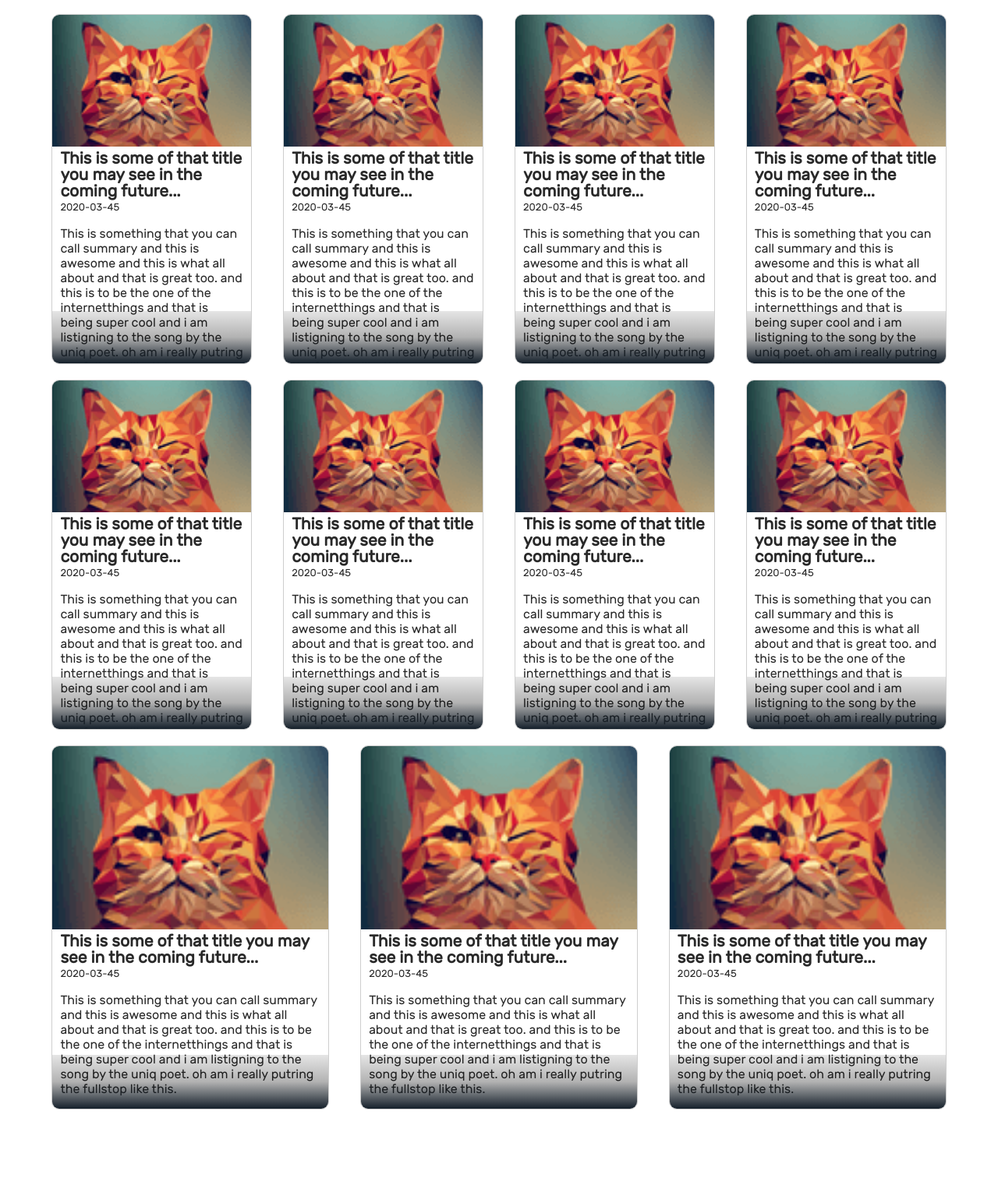
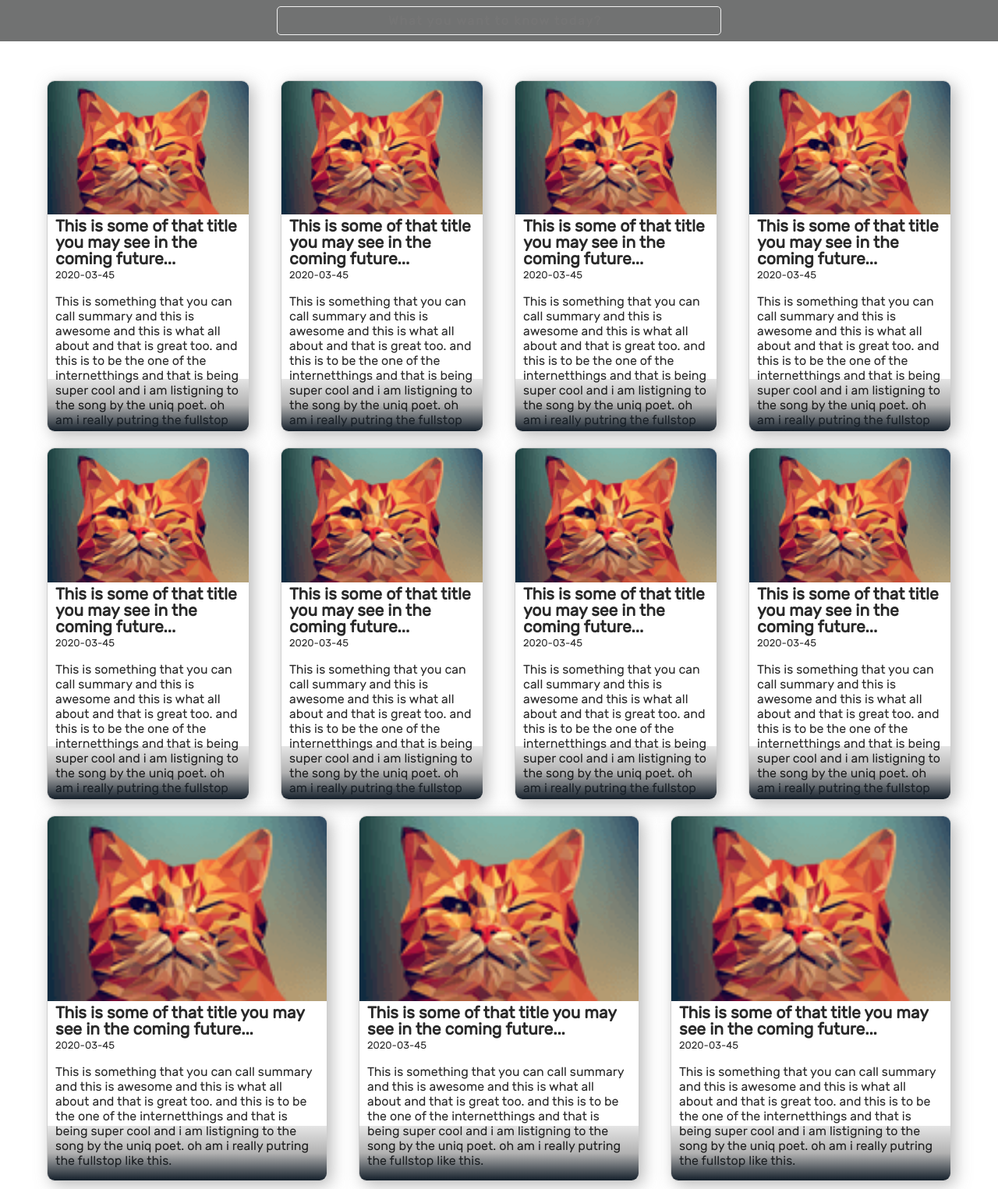
Before and after one commit to sudipghimire533/write-pen, a PHP site: page /home/ in a window 1280 px wide. Shown: the whole page at 78% size. Before the commit the page ends 1423 px from the top, so only its background shows below. Run offline with PHP 8.4, Linux system fonts and the light colour scheme.

Commit message:
Add navbar sample and other minor changes...

```diff
--- a/blogs/index.php
+++ b/blogs/index.php
@@ -27,6 +27,9 @@ if($thisPost == 404){
     <link rel="stylesheet" href="https://cdnjs.cloudflare.com/ajax/libs/font-awesome/4.7.0/css/font-awesome.min.css">
 </head>
 <body>
+    <?php
+        include_once('../navbar.php');
+    ?>
     <div id='Main'>
         <div id='contentWrapper'>
             <div id='postCover' style="background: url('<?php echo $thisPost['cover']; ?>');">
--- a/home/home.css
+++ b/home/home.css
@@ -2,6 +2,11 @@
     display: flex;
     flex-flow: row wrap;
     justify-content: space-around;
+}
+#NavBar{
+    position: sticky;
+    top: 0;
+    z-index: 3;
 }
 #Main{
     display: flex;
@@ -27,6 +32,13 @@
     min-width: 200px;
     max-width: 99%;
     border: 1px solid rgba(14, 14, 14, .2);
+    box-shadow: 5px 5px 20px rgba(120, 120, 120, .5);
+    transition-property: transform, box-shadow;
+    transition-duration: .3s;
+}
+.post:hover{
+    transform: translateY(-10px);
+    box-shadow: 2px 2px 5px rgba(120, 120, 120, .5);
 }
 .postMeta,
 .postSummary{
--- a/home/index.php
+++ b/home/index.php
@@ -1,13 +1,21 @@
+<?php
+    ini_set('display_errors', 1);
+    ini_set('display_startup_errors', 1);
+    error_reporting(E_ALL);
+?>
 <!DOCTYPE html>
 <html lang="en">
 <head>
     <meta charset="UTF-8">
-    <title>Document</title>
+    <title>Home Pages</title>
 
     <link rel="stylesheet" href="home.css" />
     <link rel="stylesheet" href="/index.css" />
 </head>
 <body>
+    <?php
+        include_once('../navbar.php');
+    ?>
     <div id='Main'>
         <div class='postContainer'>
             <a href='#' class='post'>
--- a/index.css
+++ b/index.css
@@ -2,7 +2,10 @@
 	font-family: "Rubik";
 	src: url('Rubik.ttf');
 }
-
+body {
+	margin: 0;
+	padding: 0;
+}
 :root{
 	--Blue: #2C45A3;
 	--Yellow: #FF9200;
--- /dev/null
+++ b/navbar.php
@@ -0,0 +1,61 @@
+<div id='NavBar'>
+    <div class='Container'>
+        <div id='nav_left'>
+        </div>
+        <div id='nav_middle'>
+            <form class='topSearchContainer' method='GET'>
+                <input name='query' id='searchQuery' placeholder='What you want to know today?' onfocus="this.placeholder=''" onblur="this.placeholder='What you want to know today..'"/>
+                <i class='search_icon fa fa-search'></i>
+            </form>
+        </div>
+        <div id='nav_right'>
+        </div>
+    </div>
+</div>
+<style>
+    #NavBar{
+        background: var(--LightDark);
+        color: var(--White);
+        margin-bottom: 40px;
+        padding: 5px 0;
+    }
+    #NavBar > .Container{
+        display: flex;
+        flex-flow: row nowrap;
+        align-items: center;
+        justify-content: space-around;
+    }
+    #NavBar > .Container > *{
+        flex-grow: 1;
+        margin: 0 10px;
+        position: relative;
+    }
+    #searchQuery{
+        margin: 0;
+        height: 37px;
+        box-sizing: border-box;
+        border: 1px solid var(--White);
+        border-radius: 5px;
+        outline: none;
+        padding: 10px 20px;
+        padding-right: 30px;
+        box-sizing: border-box;
+        background: transparent;
+        color: inherit;
+        font-weight: bold;
+        text-align: center;
+        font-family: Rubik;
+        font-size: calc( var(--fontLarge) + var(--fontSmall) / 32ss );
+        margin: 3px 0;
+        width: 100%;
+        letter-spacing: 1.7px;
+    }
+    .search_icon{
+        position: absolute;
+        right: 8px;
+        font-size: 20px;
+        bottom: 10px;
+        cursor: pointer;
+    }
+
+</style>
```
Also changed, not shown: blogs/blog.css (+7 -2 lines).
